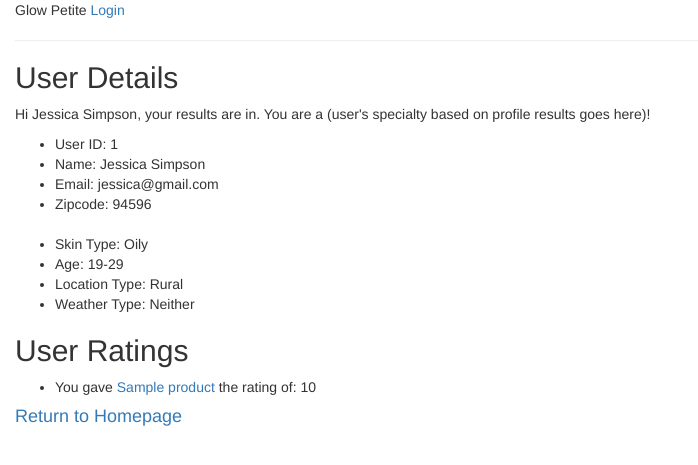
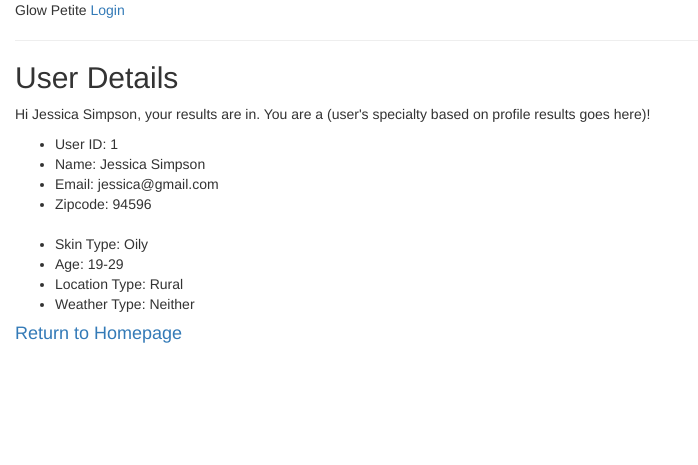
Before and after one commit to nrinn/project-spring-2015, a Flask app: page /users/1 in a window 1280 px wide. Shown: the top 465 px of the page, without its empty margins (0-698 px from the left). Run offline with Flask 2, Linux system fonts and the light colour scheme; data comes from the database, SQL or seed files in the repository; both versions use the stored data as it was after the commit; tables that the repository leaves empty hold one stand-in row (values such as "Sample post"); some libraries are stand-ins or nearby versions.

Commit message:
Thursday 5/28/15 update 2

```diff
--- a/server.py
+++ b/server.py
@@ -284,7 +284,7 @@ def profile_process():
     db.session.commit()
 
     flash("Profile submitted.")
-    return redirect("/users/<int:user_id>")
+    return redirect("/users/%s" % user.user_id)
 
 
 """Route to page that shows user profile with profile results (specialty).
--- a/templates/user.html
+++ b/templates/user.html
@@ -18,18 +18,6 @@
         <li>Weather Type: {{ user.weather }}</li>
 
     </ul>
-         {% if user.ratings %}
-
-        <h2>User Ratings</h2>
-        <ul>
-        {% for rating in user.ratings %}
-            <li>
-                You gave <a href="/products/{{ rating.product_id }}">{{ rating.product.product_name }}</a>
-         the rating of: {{ rating.score }}
-            </li>
-    {% endfor %}
-        </ul>
-  {% endif %}
 
   <h4><a href = "/">Return to Homepage</a></h4>
 
```
Also changed, not shown: templates/profile_form.html (+7 -7 lines), glowpetite.db.
